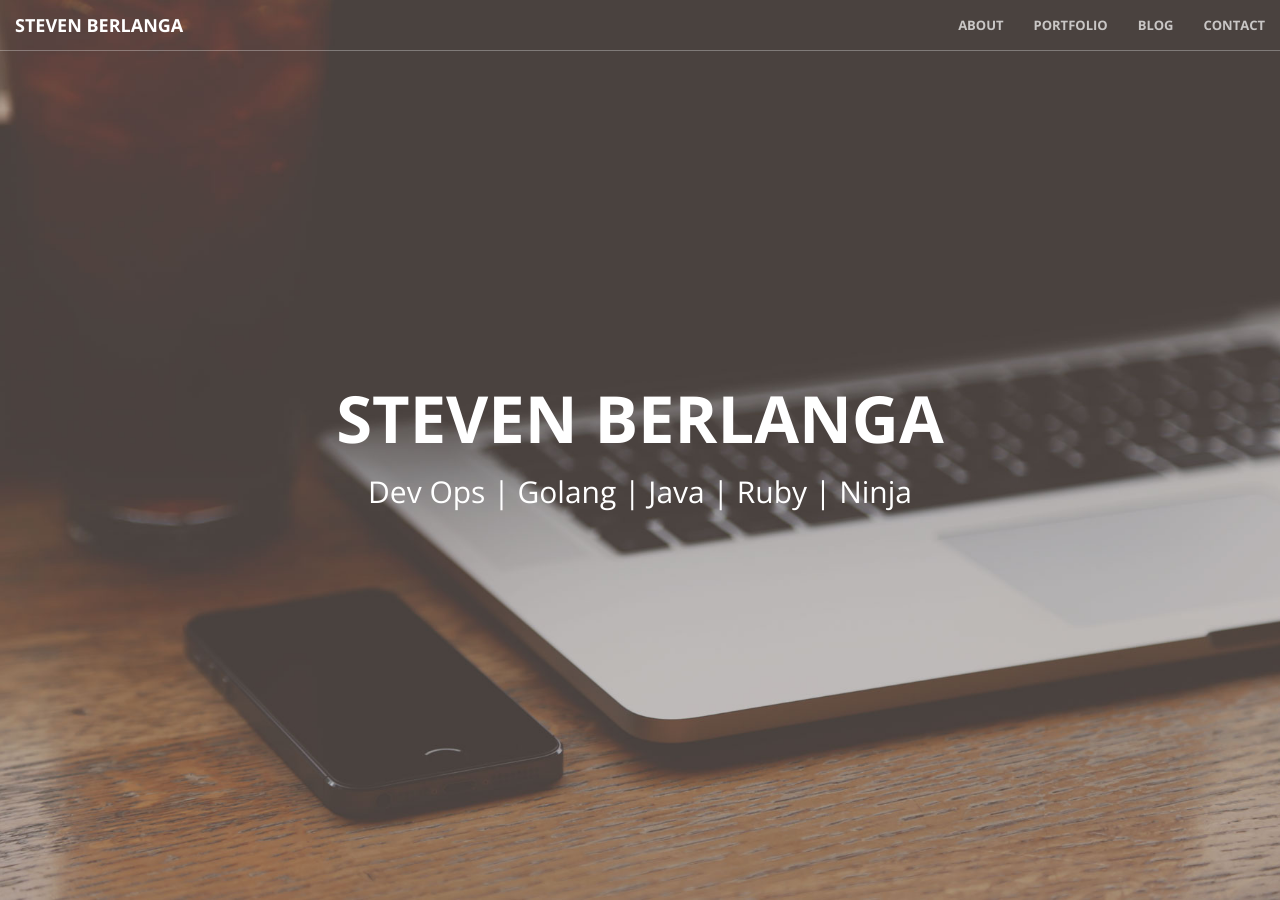
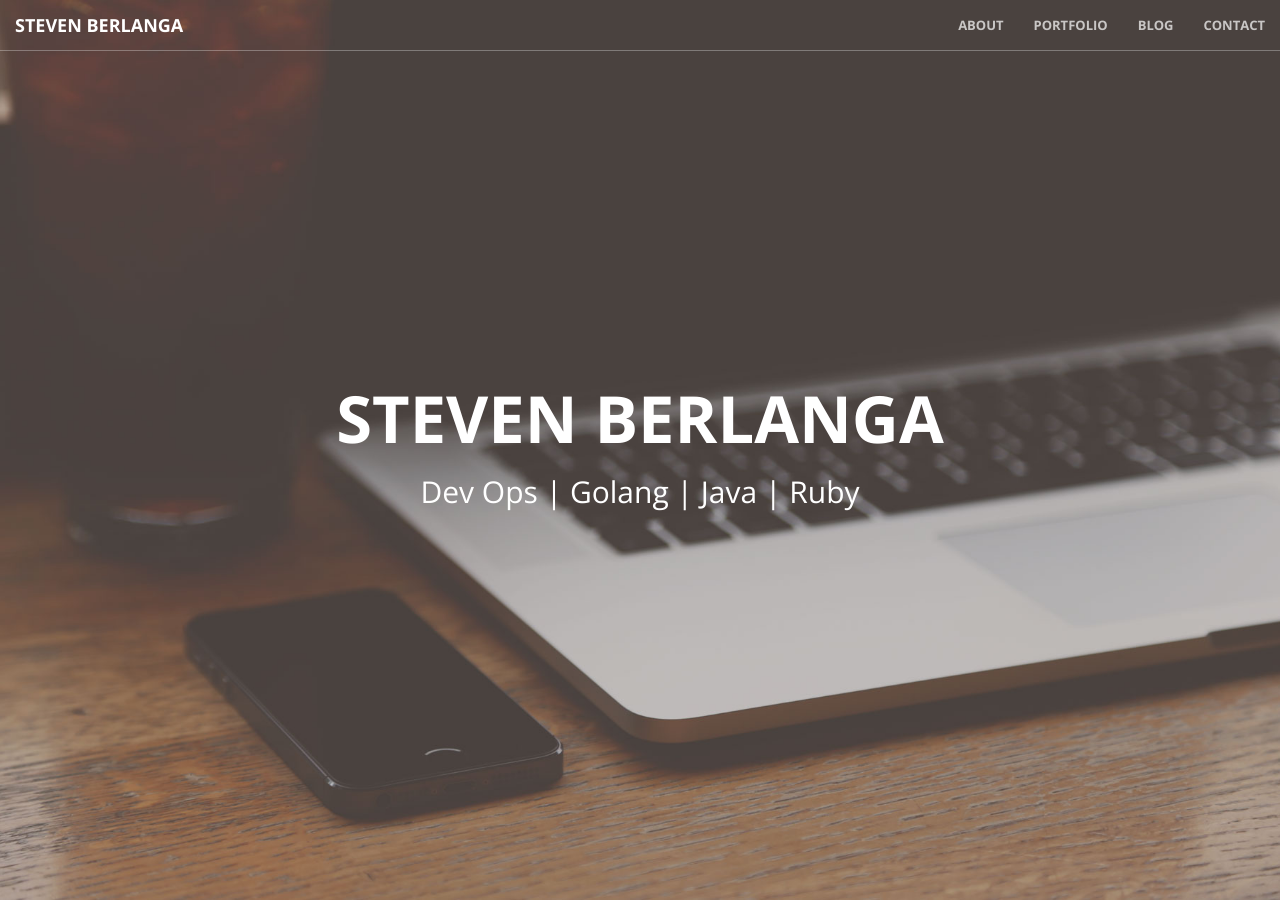
Before and after one commit to zabawaba99/zabawaba99.github.io, a Jekyll site: the page built from index.html, in a window 1280 px wide and 900 px high. Built offline with Jekyll 4.4.1, drawn with Linux system fonts in a browser that asks for light colours.

Commit message:
no ninja for now :D

```diff
--- a/_includes/header.html
+++ b/_includes/header.html
@@ -2,6 +2,6 @@
     <div class="header-content">
         <div class="header-content-inner">
             <h1>Steven Berlanga</h1>
-            <h2> Dev Ops | Golang | Java | Ruby | Ninja </h2>
+            <h2> Dev Ops | Golang | Java | Ruby </h2>
     </div>
 </header>
```
